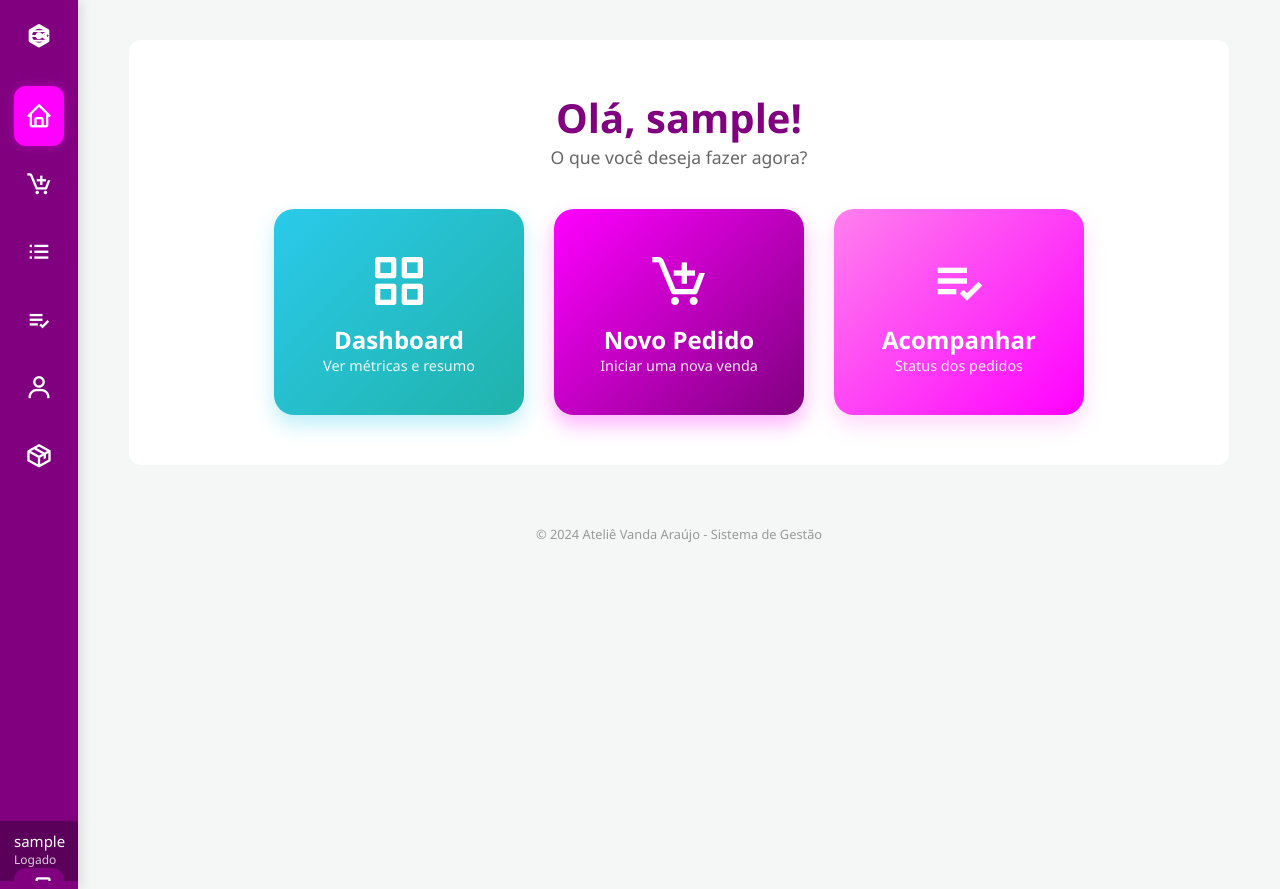
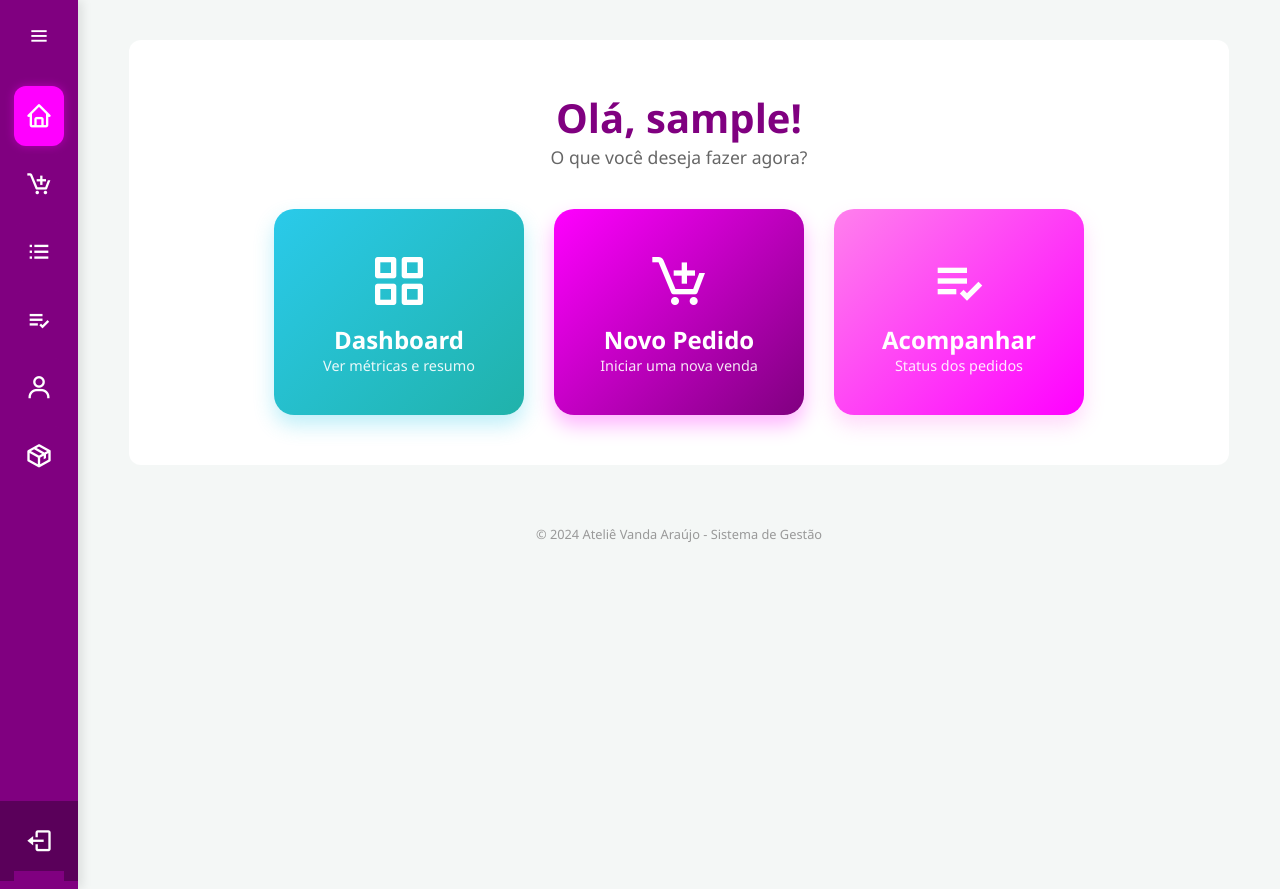
Before and after one commit to bruninhodeville-wq/atelie_vanda_araujo, a Flask app: page /home in a window 1280 px wide. Run offline with Flask 3, Linux system fonts and the light colour scheme; the visitor is signed in with stand-in values (Sample User, id 1).

Commit message:
ajuste sidebar, icone e botão logout

```diff
--- a/static/css/estilo.css
+++ b/static/css/estilo.css
@@ -108,17 +108,40 @@ a { text-decoration: none; }
 .sidebar li a.active i, .sidebar li a.active .links_name { color: #fff !important; }
 
 /* --- CORREÇÃO DO LOGOUT CORTADO --- */
+/* Área de Logout (Ajustada para não cortar) */
 .sidebar li.profile {
     position: fixed;
-    height: 60px;
+    height: 80px; /* Aumentei de 60px para 80px para dar mais respiro */
     width: 78px;
     left: 0;
-    bottom: 0; /* CORRIGIDO: Era -8px, agora é 0 para não cortar */
-    padding: 10px 14px;
+    bottom: 0; /* Garante que fique exatamente no rodapé */
+    padding: 15px 14px; /* Ajustei o espaçamento interno */
     background: #5a005a;
     transition: all 0.5s ease;
     overflow: hidden;
+    z-index: 100; /* Garante que fique acima de tudo */
 }
+
+/* Centraliza o ícone de sair quando o menu está fechado */
+.sidebar li.profile #log_out {
+    position: absolute;
+    top: 50%;
+    right: 0;
+    transform: translateY(-50%);
+    background: #5a005a;
+    width: 100%;
+    height: 60px;
+    line-height: 60px;
+    border-radius: 0px;
+    transition: all 0.5s ease;
+    text-align: center; /* Garante alinhamento */
+}
+
+/* Ajustes quando abre o menu */
+.sidebar.open li.profile { width: 250px; }
+.sidebar.open li.profile #log_out { width: 50px; background: none; }
+.sidebar li.profile .name, .sidebar li.profile .job { font-size: 15px; color: #fff; white-space: nowrap; }
+.sidebar li.profile .job { font-size: 12px; opacity: 0.8; }
 .sidebar.open li.profile { width: 250px; }
 .sidebar li.profile .name, .sidebar li.profile .job { font-size: 15px; color: #fff; white-space: nowrap; }
 .sidebar li.profile .job { font-size: 12px; opacity: 0.8; }
--- a/templates/base.html
+++ b/templates/base.html
@@ -13,7 +13,6 @@
 
     <div class="sidebar">
         <div class="logo-details">
-            <i class='bx bxl-c-plus-plus icon'></i>
             <div class="logo_name">Ateliê Vanda</div>
             <i class='bx bx-menu' id="btn"></i>
         </div>
```
